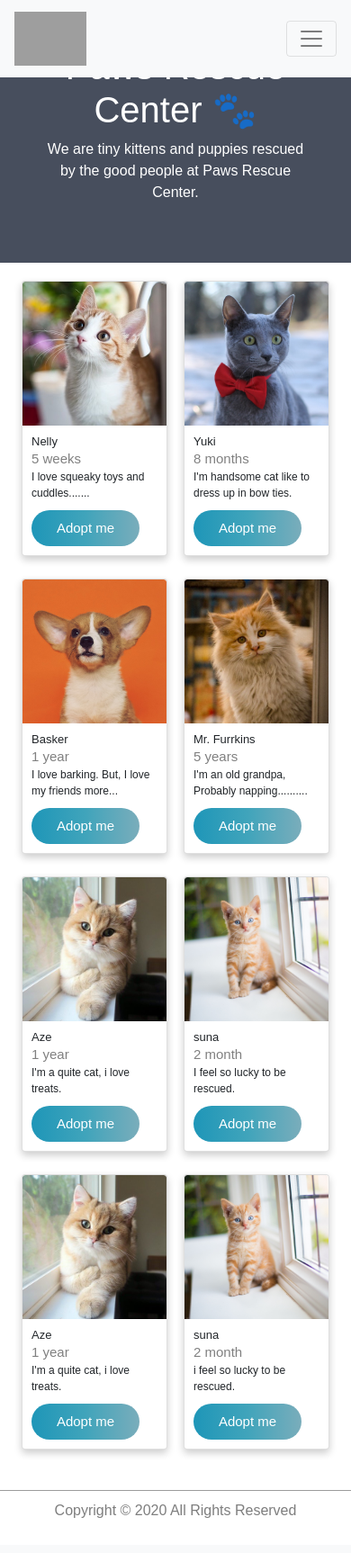
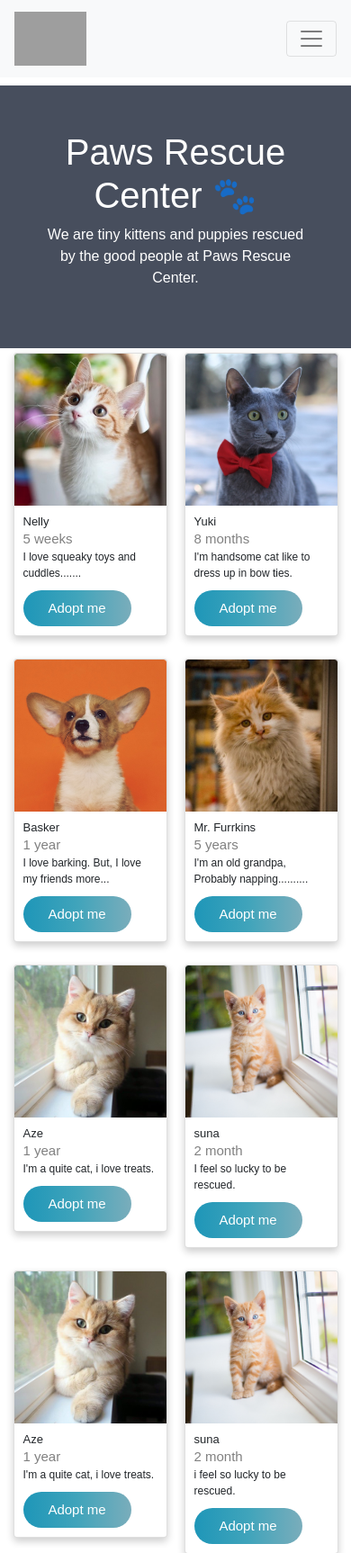
Before and after one commit to AmaniEzz/Paws-Rescue-Center-Website, a Flask app: page / in a window 390 px wide. Shown: the top 1726 px of the page at 90% size. Before the commit the page ends 1687 px from the top, so only its background shows below. Run offline with Flask 2, Linux system fonts and the light colour scheme; some libraries are stand-ins or nearby versions; grey boxes are pictures that could not be loaded.

Commit message:
Initial Commit

```diff
--- a/static/style.css
+++ b/static/style.css
@@ -65,8 +65,9 @@
     margin-bottom:10px;
     font-size: 12px ;
   }
-  .container{
+  div.container{
     margin-top: 0px;
+    padding: 5px
   }
 
 }
--- a/templates/base_layout.html
+++ b/templates/base_layout.html
@@ -25,6 +25,7 @@
 
     body {
             height: auto;
+            padding-top: 95px;
             display: flex;
             flex-direction: column;
             justify-content: space-between;
```
